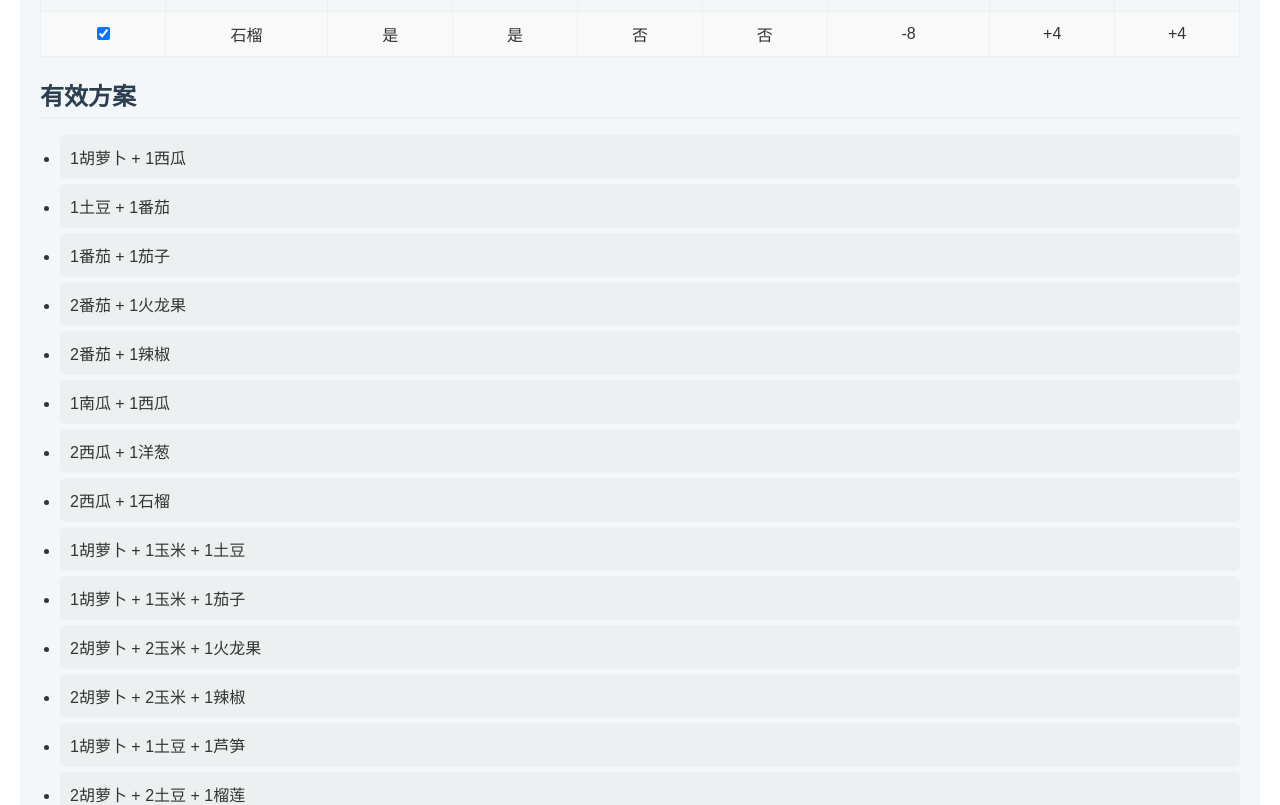
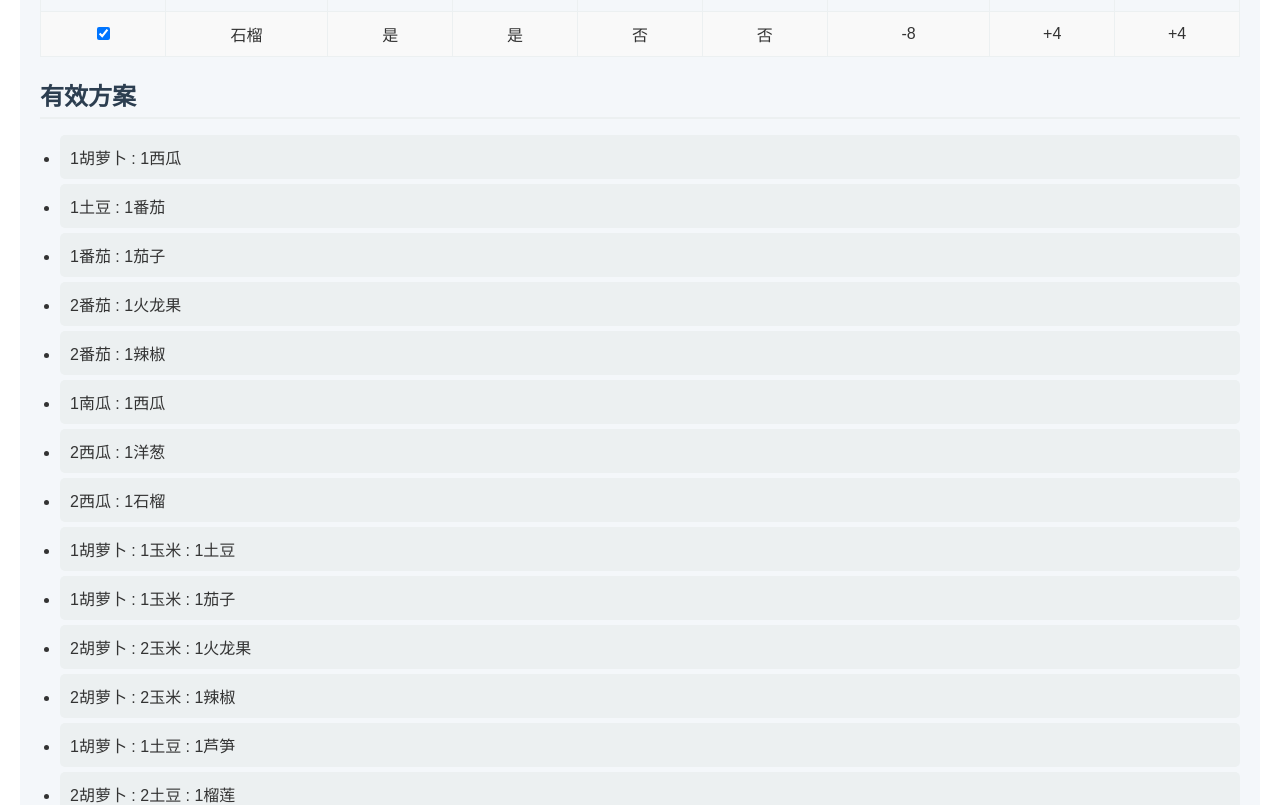
Before and after one commit to hzhangxyz/dst-farming, a Vue app: page / in a window 1280 px wide. Shown: the part 1084-1889 px from the top of the page. Built offline with nearby package versions, Linux system fonts and the light colour scheme.

Commit message:
Change symbol from `+` to `:`.

```diff
--- a/src/App.vue
+++ b/src/App.vue
@@ -50,7 +50,7 @@ const possiblePlan2 = computed((): string[] => {
           (_, i) => vectorA[i] * ratio[0] + vectorB[i] * ratio[1],
         )
         if (total.every((v) => v == 0)) {
-          result.push(`${ratio[0]}${a.名称} + ${ratio[1]}${b.名称}`)
+          result.push(`${ratio[0]}${a.名称} : ${ratio[1]}${b.名称}`)
         }
       }
     }
@@ -88,7 +88,7 @@ const possiblePlan3 = computed((): string[] => {
             (_, i) => vectorA[i] * ratio[0] + vectorB[i] * ratio[1] + vectorC[i] * ratio[2],
           )
           if (total.every((v) => v == 0)) {
-            result.push(`${ratio[0]}${a.名称} + ${ratio[1]}${b.名称} + ${ratio[2]}${c.名称}`)
+            result.push(`${ratio[0]}${a.名称} : ${ratio[1]}${b.名称} : ${ratio[2]}${c.名称}`)
           }
         }
       }
```
